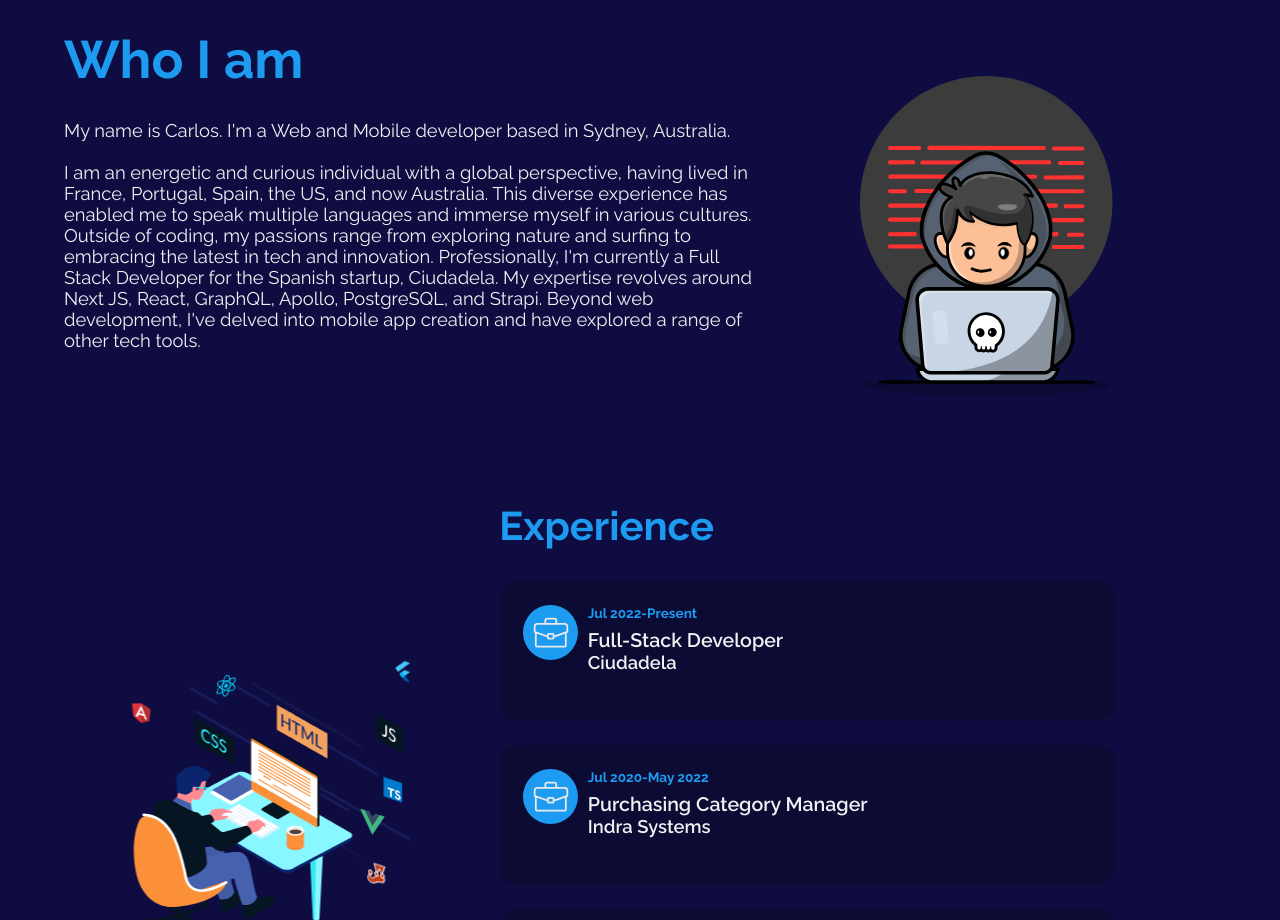
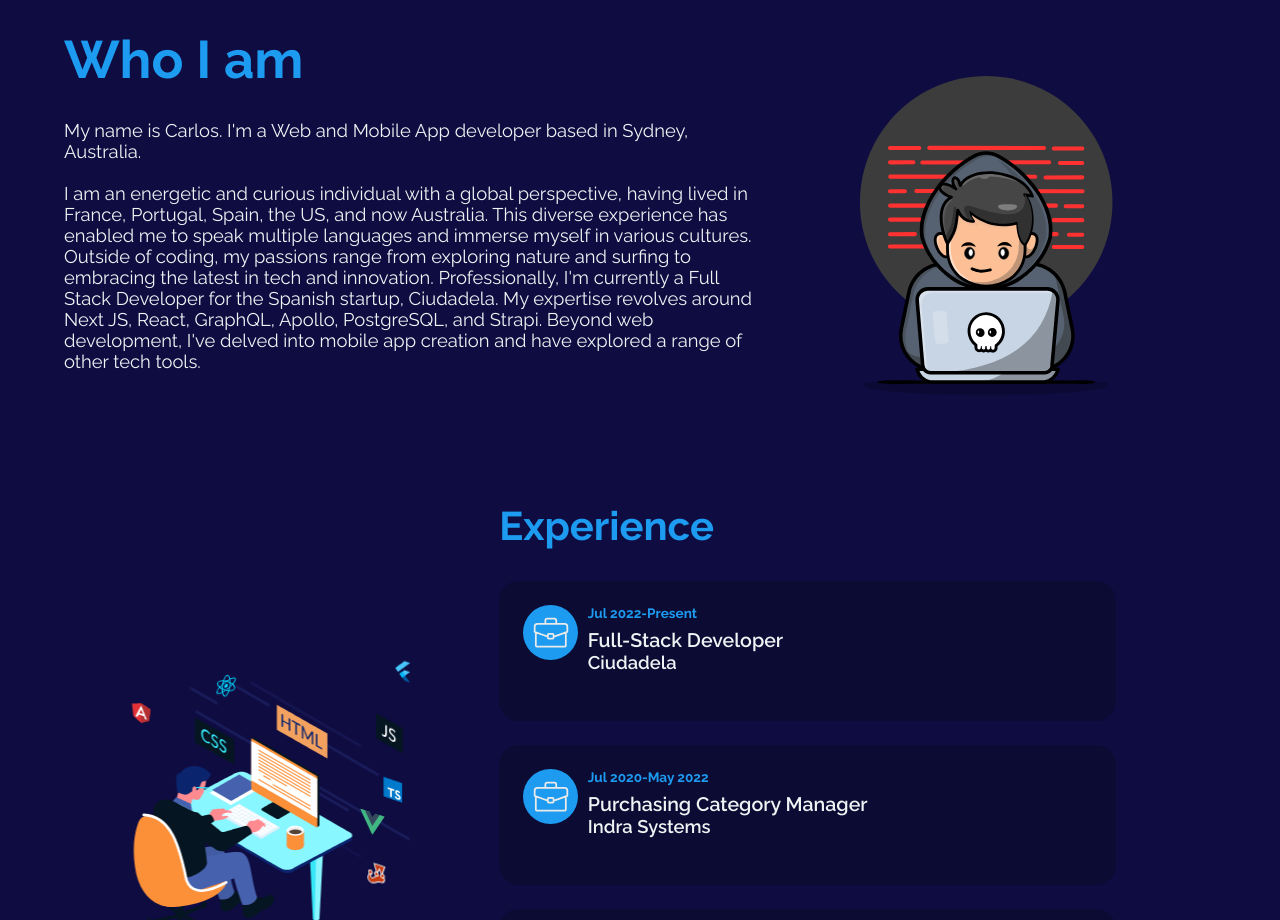
Before and after one commit to calher99/Portfolio_calher99, a React (Create React App) app: page / in a window 1280 px wide. Shown: the part 900-1820 px from the top of the page. Built offline with nearby package versions, Linux system fonts and the light colour scheme; a web font is replaced by a local one.

Commit message:
change typo

```diff
--- a/src/data/aboutData.js
+++ b/src/data/aboutData.js
@@ -1,7 +1,7 @@
 export const aboutData = {
   title: "Who I am",
   description1:
-    "My name is Carlos. I'm a Web and Mobile developer based in Sydney, Australia.",
+    "My name is Carlos. I'm a Web and Mobile App developer based in Sydney, Australia.",
   description2:
     "I am an energetic and curious individual with a global perspective, having lived in France, Portugal, Spain, the US, and now Australia. This diverse experience has enabled me to speak multiple languages and immerse myself in various cultures. Outside of coding, my passions range from exploring nature and surfing to embracing the latest in tech and innovation. Professionally, I'm currently a Full Stack Developer for the Spanish startup, Ciudadela. My expertise revolves around Next JS, React, GraphQL, Apollo, PostgreSQL, and Strapi. Beyond web development, I've delved into mobile app creation and have explored a range of other tech tools.",
 };
```
